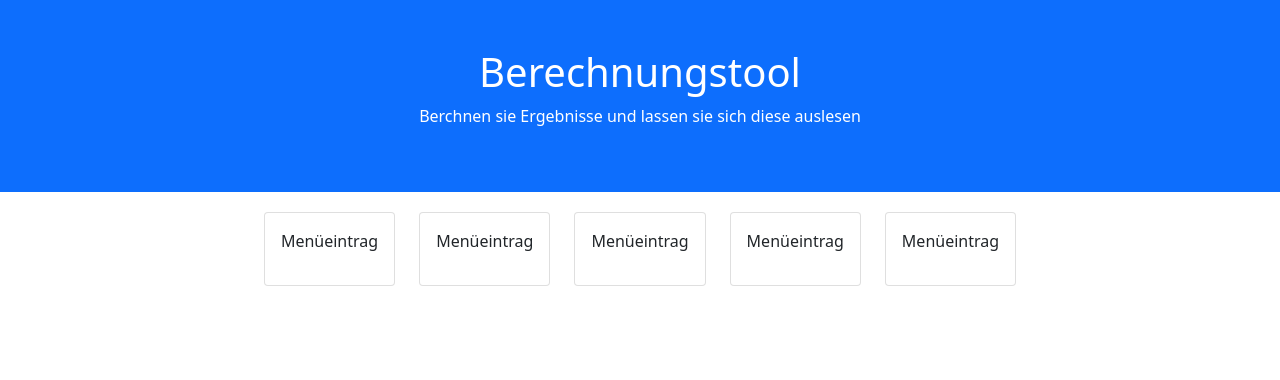
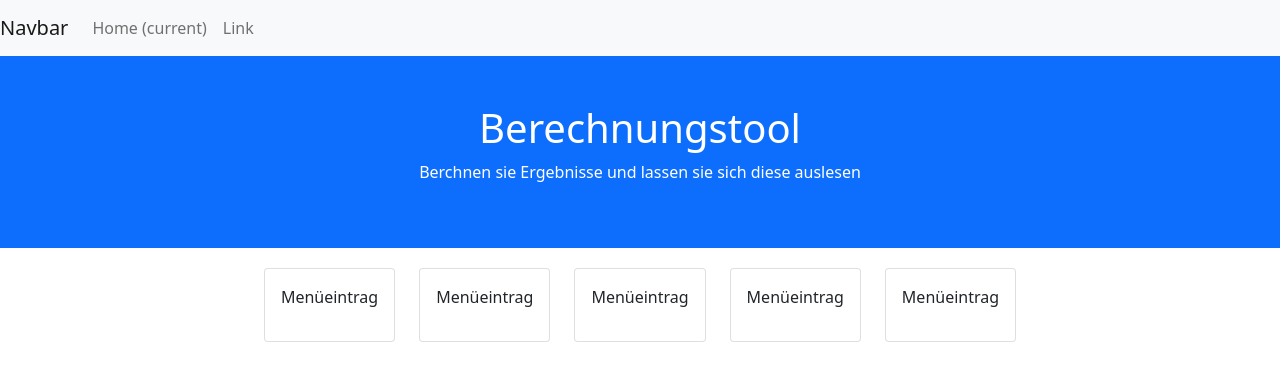
Before and after one commit to lucaspalomodevelop/bewertungstool-forntend, a plain HTML site: page home/index.html in a window 1280 px wide. Drawn offline with nearby package versions, Linux system fonts and the light colour scheme.

Commit message:
add navbar

```diff
--- a/home/index.html
+++ b/home/index.html
@@ -15,11 +15,34 @@
         <script src="https://cdn.jsdelivr.net/npm/bootstrap@5.1.1/dist/js/bootstrap.bundle.min.js"></script>
     </head>
     <body>
+        <!-- Navbar -->
+        <nav class="navbar navbar-expand-lg navbar-light bg-light">
+            <a class="navbar-brand" href="#">Navbar</a>
+            <button class="navbar-toggler" type="button" data-toggle="collapse" data-target="#navbarSupportedContent" aria-controls="navbarSupportedContent" aria-expanded="false" aria-label="Toggle navigation">
+              <span class="navbar-toggler-icon"></span>
+            </button>
+
+            <div class="collapse navbar-collapse" id="navbarSupportedContent">
+              <ul class="navbar-nav mr-auto">
+                <li class="nav-item active">
+                  <a class="nav-link" href="#">Home <span class="sr-only">(current)</span></a>
+                </li>
+                <li class="nav-item">
+                  <a class="nav-link" href="#">Link</a>
+                </li>
+
+              </ul>
+            </div>
+          </nav>
+
+        <!-- Hero -->
 
         <div class="bg-primary text-white p-5 text-center">
             <h1>Berechnungstool</h1>
             <p>Berchnen sie Ergebnisse und lassen sie sich diese auslesen</p>
         </div>
+
+        <!-- Entries -->
 
         <div class="container-home">
             <div class="container-content">
```
